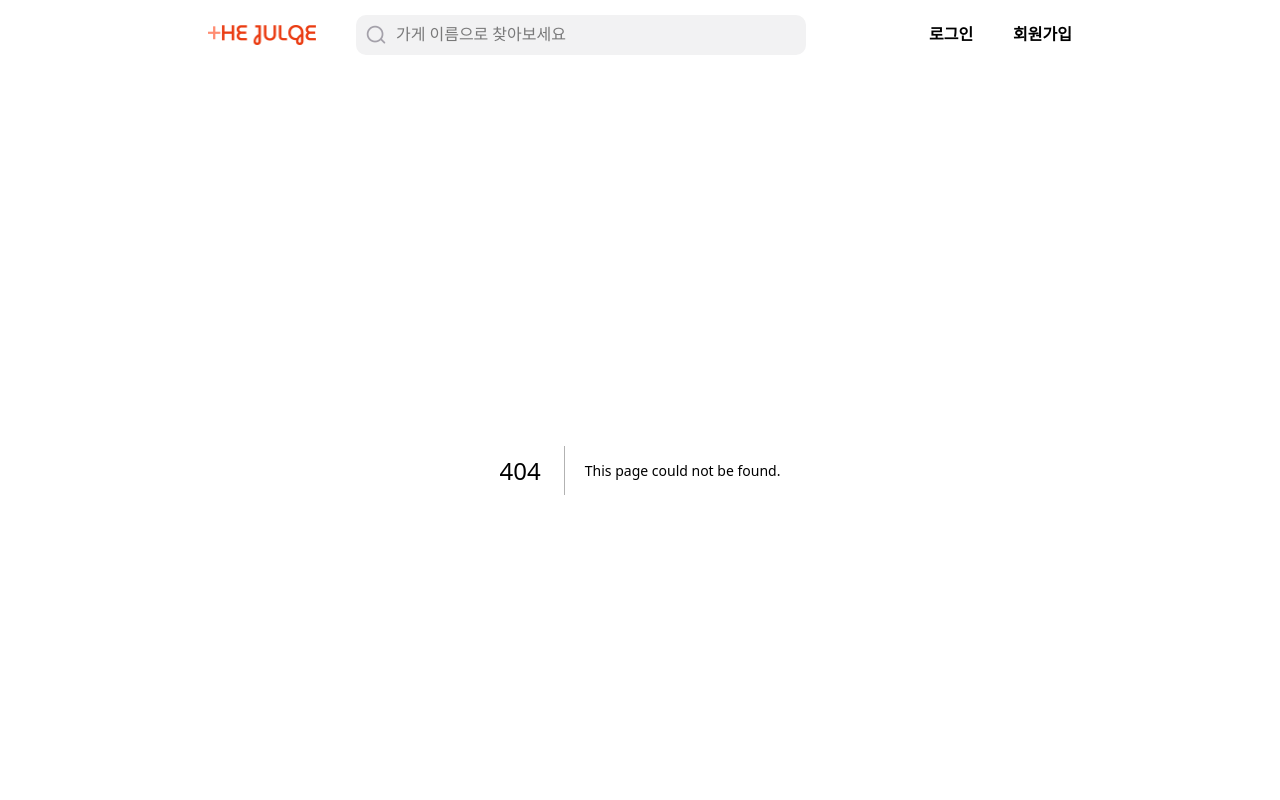
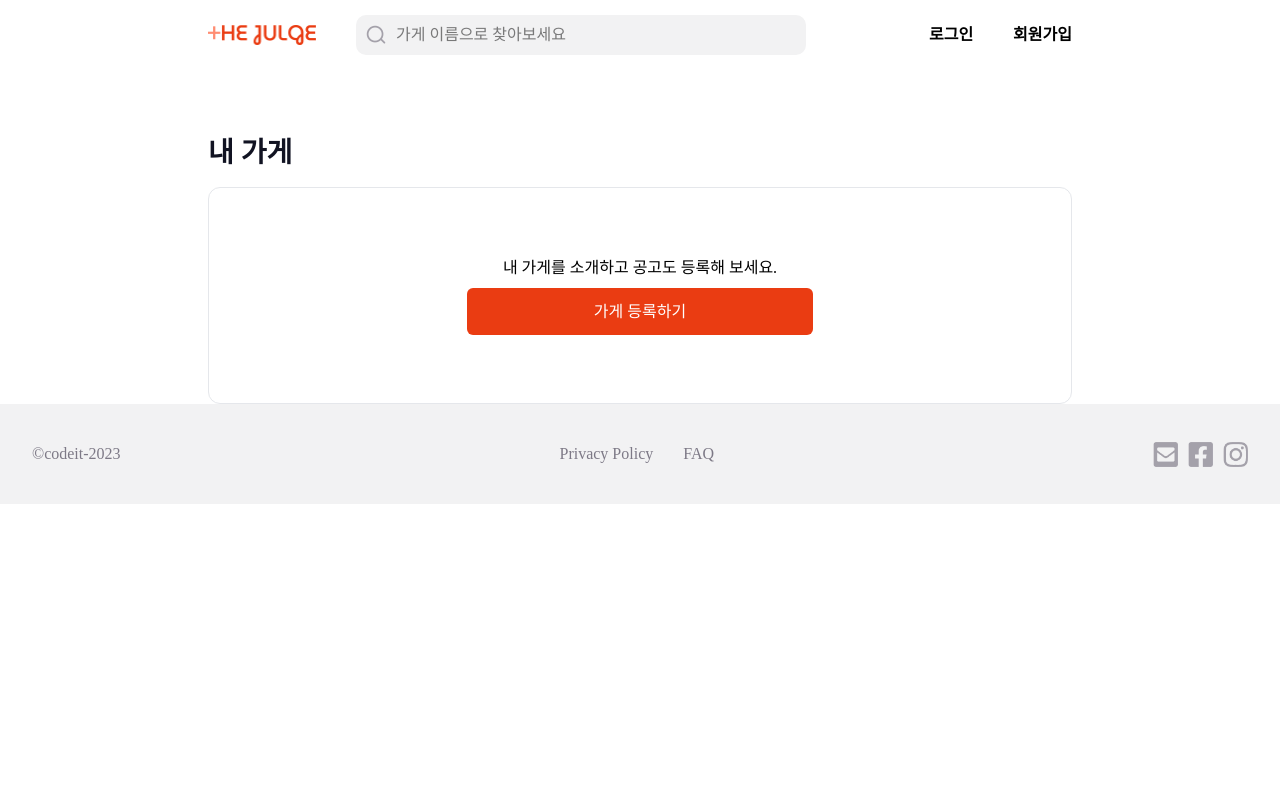
Before and after one commit to TopiaYu/thejulge15-8, a Next.js app: page /owner/Register in a window 1280 px wide. Before the commit this address had no page. Shown: the top 800 px of the page. Built offline with nearby package versions, Linux system fonts and the light colour scheme.

Commit message:
fix: 컴포넌트명 대문자로 수정하여 useRouter 에러 해결

```diff
--- /dev/null
+++ b/src/app/owner/Register/page.tsx
@@ -0,0 +1,32 @@
+'use client';
+
+import { useRouter } from 'next/navigation';
+
+const Page = () => {
+  const router = useRouter();
+
+  const handleClick = () => {
+    router.push('/owner/register-store');
+  };
+
+  return (
+    <div className="w-full xl:px-[208px] md:px-16 sm:px-8 px-5 md:pt-0 pt-[18px]">
+      <div className="w-full mt-16">
+        <div className="text-2xl text-[#111322] font-extrabold">내 가게</div>
+        <div className="w-full mt-4 h-[217px] border border-solid border-gray-200 rounded-[12px] flex flex-col items-center justify-center">
+          <div className="font-normal text-base text-center mb-2">
+            내 가게를 소개하고 공고도 등록해 보세요.
+          </div>
+          <button
+            onClick={handleClick}
+            className="cursor-pointer hover:bg-orange-700 transition-colors duration-300 ease-in-out custom-button w-[108px] sm:w-[346px] h-[47px] bg-orange text-white rounded-md"
+          >
+            가게 등록하기
+          </button>
+        </div>
+      </div>
+    </div>
+  );
+};
+
+export default Page;
--- /dev/null
+++ b/src/app/owner/register-store/page.tsx
@@ -0,0 +1,3 @@
+export default function Page() {
+  return <div className="">hellodfsdfsfdf</div>;
+}
```
